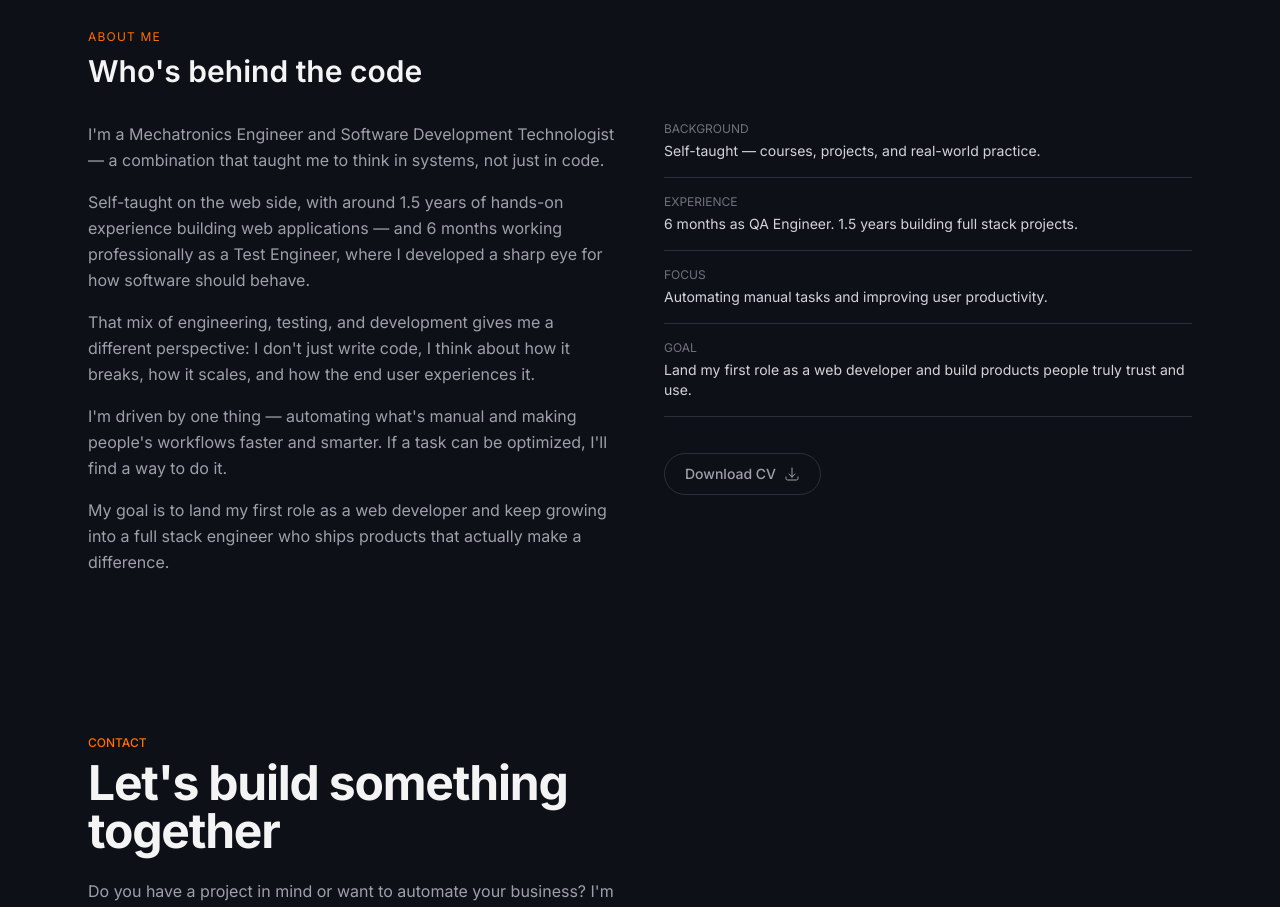
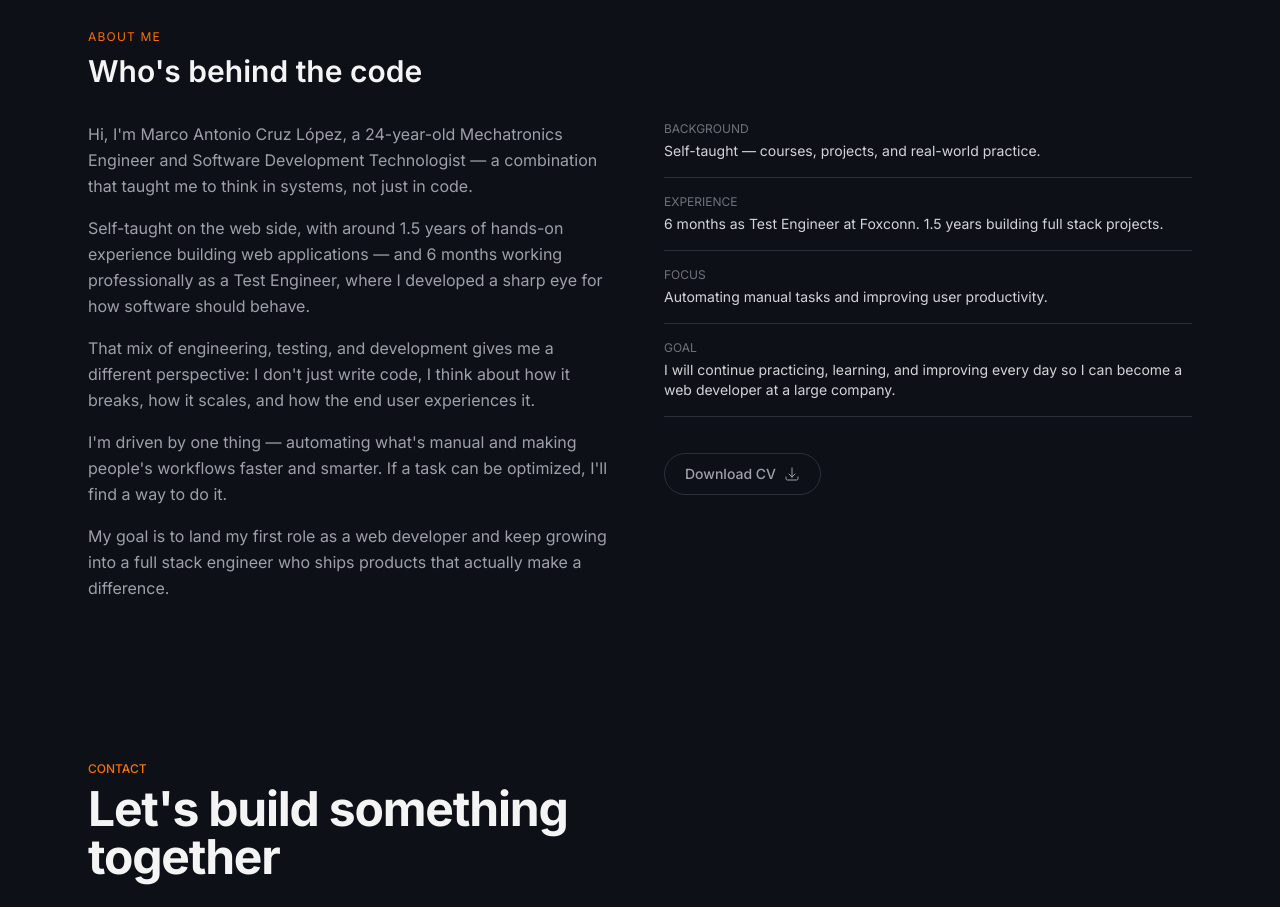
Before and after one commit to Marcocruz01/softxcruz, a Next.js app: page / in a window 1280 px wide. Shown: the part 2560-3467 px from the top of the page. Built offline with nearby package versions, Linux system fonts and the light colour scheme.

Commit message:
update section about me

```diff
--- a/components/About.tsx
+++ b/components/About.tsx
@@ -20,7 +20,7 @@ export default function About() {
                     {/* Left — bio */}
                     <div className="flex flex-col gap-4 text-base text-zinc-500 dark:text-zinc-400 leading-relaxed">
                         <p>
-                            I'm a Mechatronics Engineer and Software Development Technologist — a combination that taught me to think in systems, not just in code.
+                            Hi, I'm Marco Antonio Cruz López, a 24-year-old Mechatronics Engineer and Software Development Technologist — a combination that taught me to think in systems, not just in code.
                         </p>
                         <p>
                             Self-taught on the web side, with around 1.5 years of hands-on experience building web applications — and 6 months working professionally as a Test Engineer, where I developed a sharp eye for how software should behave.
@@ -45,7 +45,7 @@ export default function About() {
                             },
                             {
                                 label: "Experience",
-                                value: "6 months as QA Engineer. 1.5 years building full stack projects.",
+                                value: "6 months as Test Engineer at Foxconn. 1.5 years building full stack projects.",
                             },
                             {
                                 label: "Focus",
@@ -53,7 +53,7 @@ export default function About() {
                             },
                             {
                                 label: "Goal",
-                                value: "Land my first role as a web developer and build products people truly trust and use.",
+                                value: "I will continue practicing, learning, and improving every day so I can become a web developer at a large company.",
                             },
                         ].map((item) => (
                             <div key={item.label} className="flex flex-col gap-1 border-b border-line pb-4">
```
